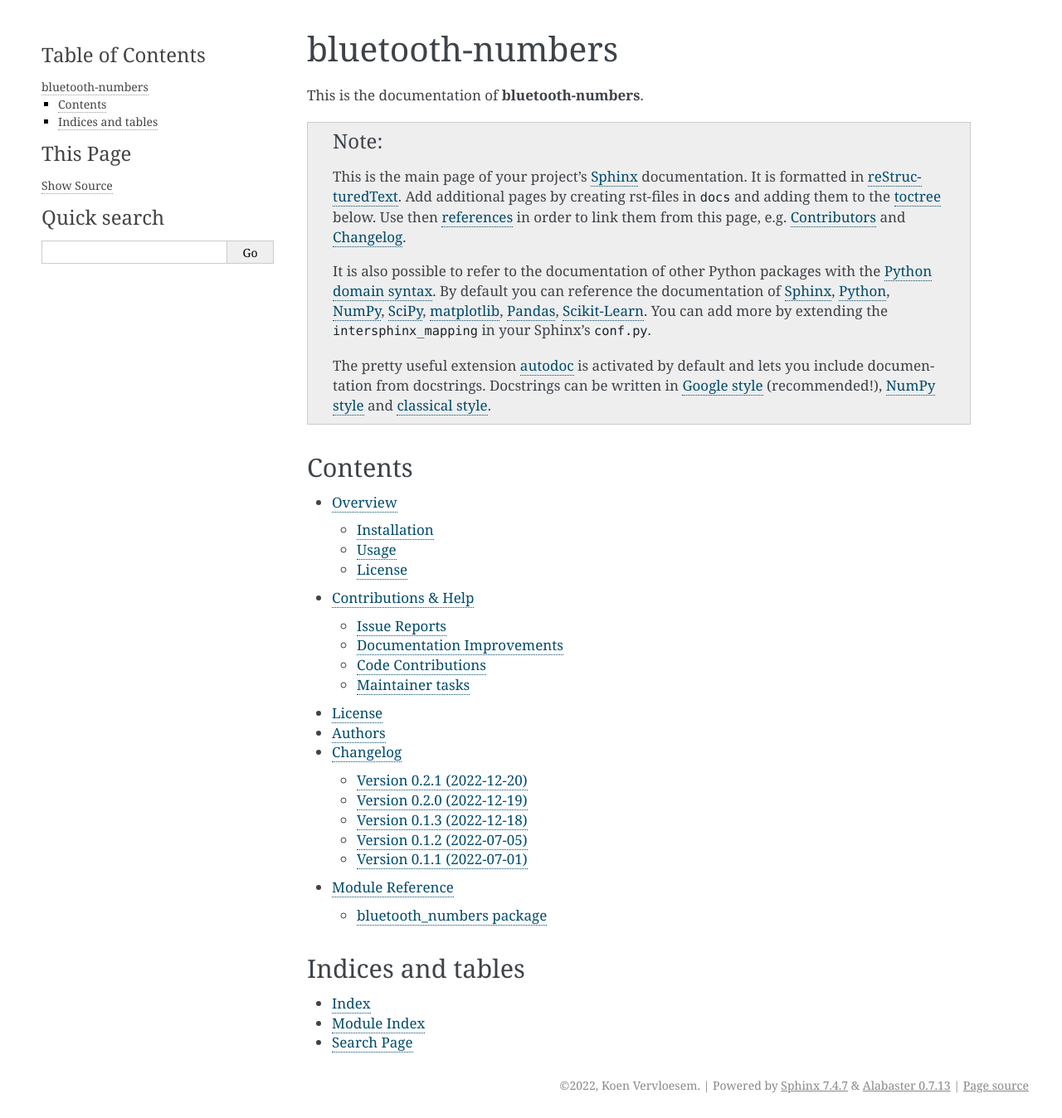
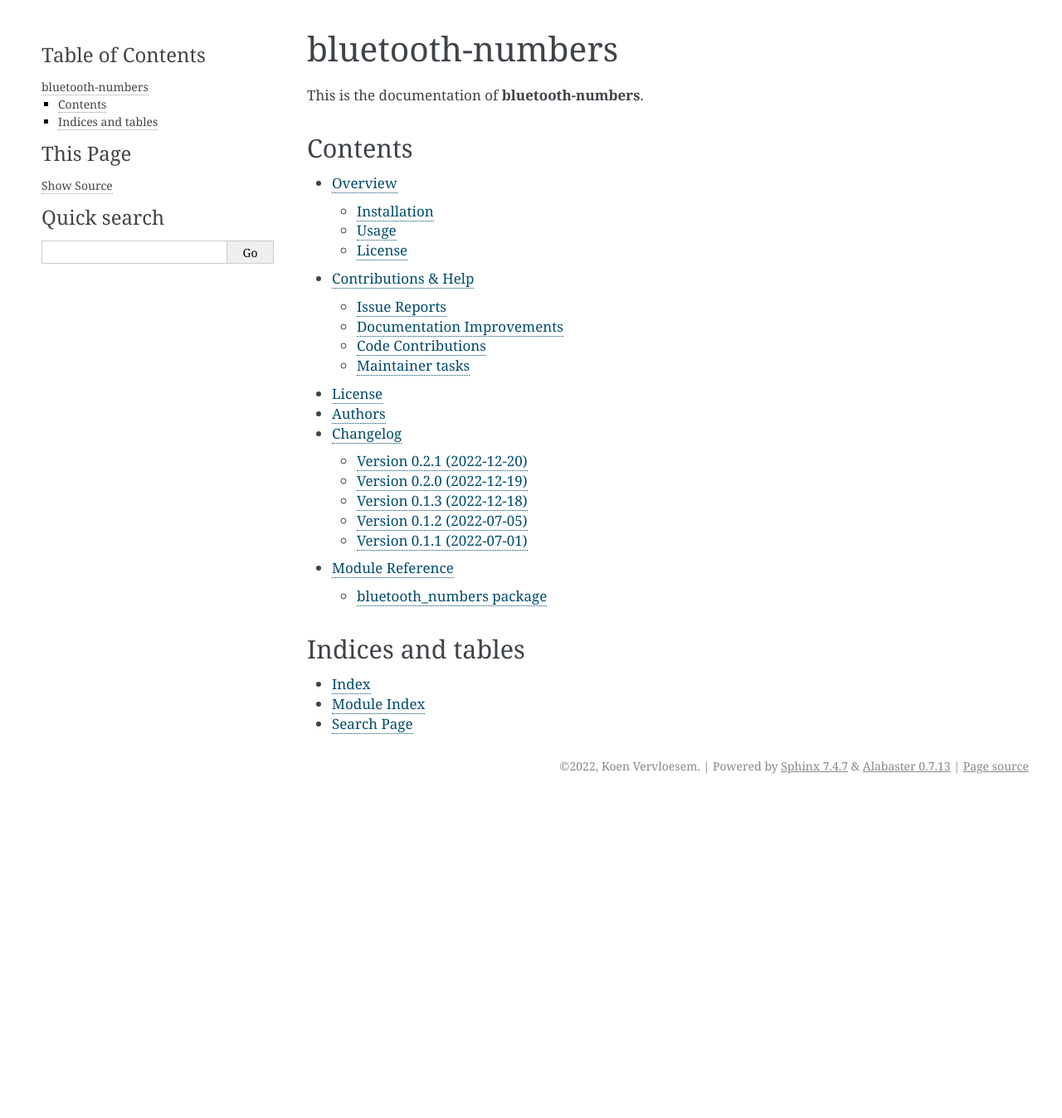
Before and after one commit to koenvervloesem/bluetooth-numbers, a Sphinx documentation site: the page built from docs/index.rst, in a window 1280 px wide. Shown: the whole page at 83% size. Built offline with Sphinx 7.4.7, drawn with Linux system fonts in a browser that asks for light colours; after the commit the page ends 963 px from its top, so only the background shows below that.

Commit message:
Fix docs

```diff
--- a/README.rst
+++ b/README.rst
@@ -10,6 +10,9 @@
 .. image:: https://readthedocs.org/projects/bluetooth-numbers/badge/?version=latest
     :target: https://bluetooth-numbers.readthedocs.io/en/latest/?badge=latest
     :alt: Documentation Status
+.. image:: https://codecov.io/gh/koenvervloesem/bluetooth-numbers/branch/main/graph/badge.svg?token=6NR980W2VX
+    :alt: Code coverage
+    :target: https://codecov.io/gh/koenvervloesem/bluetooth-numbers
 .. image:: https://img.shields.io/github/license/koenvervloesem/bluetooth-numbers.svg
     :alt: License
     :target: https://github.com/koenvervloesem/bluetooth-numbers/blob/main/LICENSE.txt
--- a/docs/index.rst
+++ b/docs/index.rst
@@ -3,25 +3,6 @@ bluetooth-numbers
 =================
 
 This is the documentation of **bluetooth-numbers**.
-
-.. note::
-
-    This is the main page of your project's `Sphinx`_ documentation.
-    It is formatted in `reStructuredText`_. Add additional pages
-    by creating rst-files in ``docs`` and adding them to the `toctree`_ below.
-    Use then `references`_ in order to link them from this page, e.g.
-    :ref:`authors` and :ref:`changes`.
-
-    It is also possible to refer to the documentation of other Python packages
-    with the `Python domain syntax`_. By default you can reference the
-    documentation of `Sphinx`_, `Python`_, `NumPy`_, `SciPy`_, `matplotlib`_,
-    `Pandas`_, `Scikit-Learn`_. You can add more by extending the
-    ``intersphinx_mapping`` in your Sphinx's ``conf.py``.
-
-    The pretty useful extension `autodoc`_ is activated by default and lets
-    you include documentation from docstrings. Docstrings can be written in
-    `Google style`_ (recommended!), `NumPy style`_ and `classical style`_.
-
 
 Contents
 ========
```
